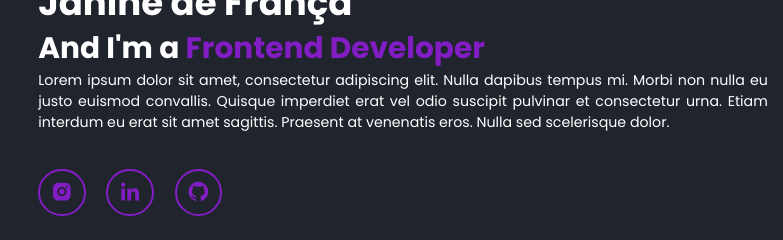
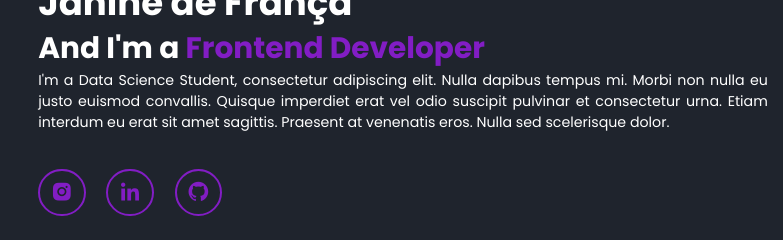
Before and after one commit to janinefr/portfolio-Janine-Fr, a plain HTML site: page index.html in a window 1280 px wide. Shown: the part 336-576 px from the top of the page, 77-860 px from the left. Drawn offline with nearby package versions, Linux system fonts and the light colour scheme.

Commit message:
testando permissões

```diff
--- a/index.html
+++ b/index.html
@@ -34,7 +34,7 @@
             <h3 class="h1">Hello, It's me</h3>
             <h1 class="h2">Janine de França</h1>
             <h3>And I'm a <span style="color:#821DC4;">Frontend Developer</span></h3>
-            <p class="p">Lorem ipsum dolor sit amet, consectetur adipiscing elit. Nulla dapibus tempus mi. Morbi non nulla eu justo euismod convallis. Quisque imperdiet erat vel odio suscipit pulvinar et consectetur urna. Etiam interdum eu erat sit amet sagittis. Praesent at venenatis eros. Nulla sed scelerisque dolor.</p>
+            <p class="p">I'm a Data Science Student, consectetur adipiscing elit. Nulla dapibus tempus mi. Morbi non nulla eu justo euismod convallis. Quisque imperdiet erat vel odio suscipit pulvinar et consectetur urna. Etiam interdum eu erat sit amet sagittis. Praesent at venenatis eros. Nulla sed scelerisque dolor.</p>
 
             <div class="social-media">
                 <a href="https://www.instagram.com/janinefrn/" target="_blank"> <i class='bx bxl-instagram-alt'></i></a>
```
